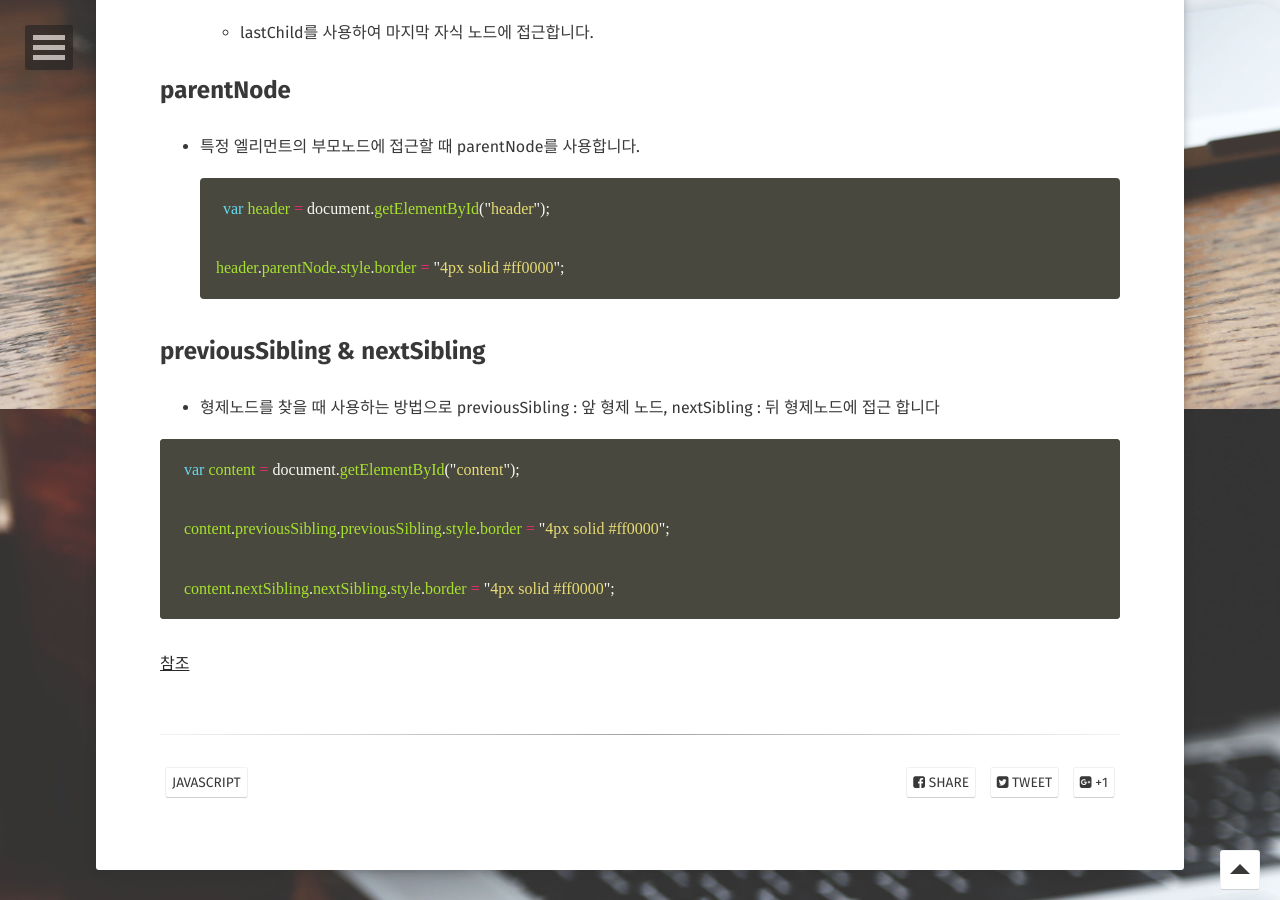
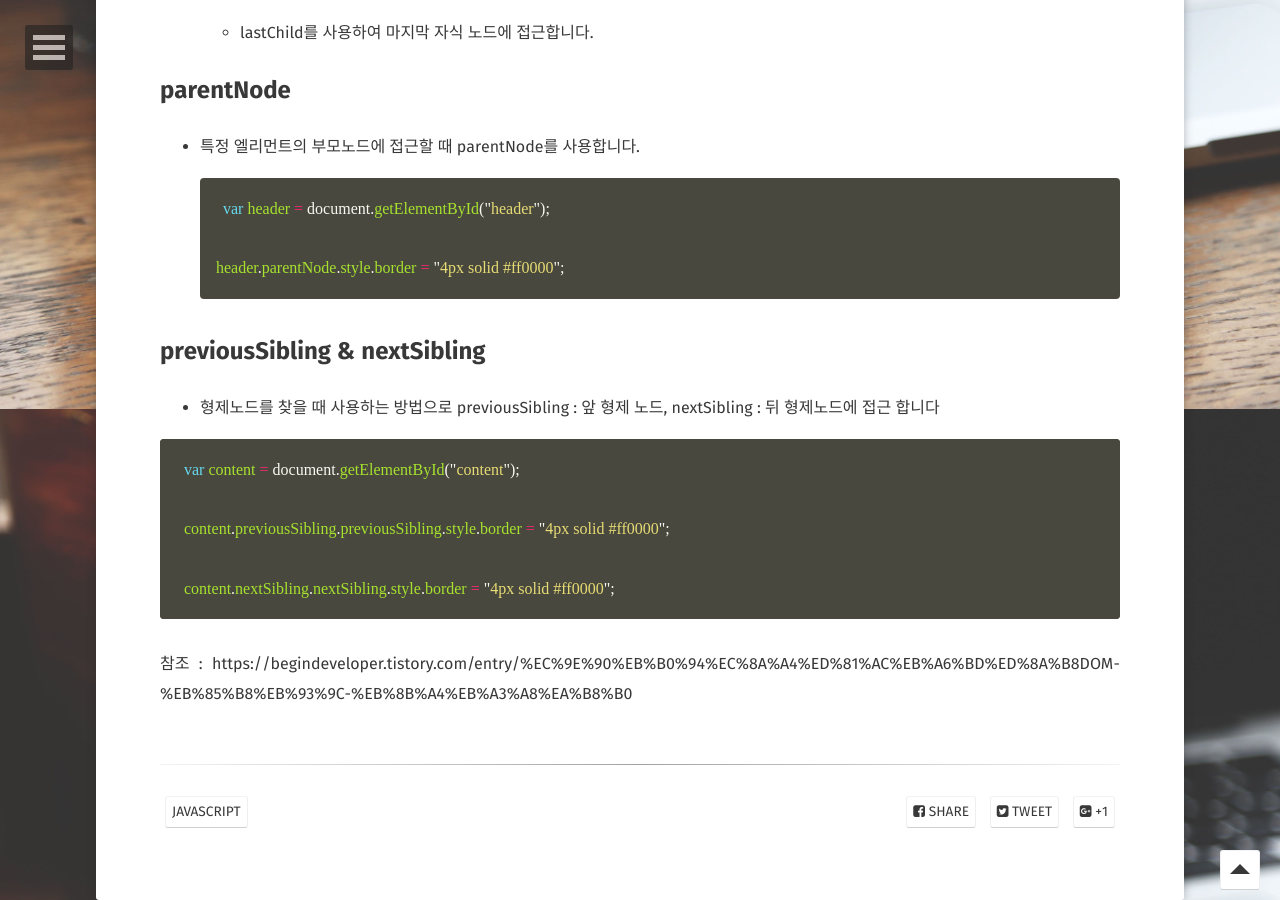
Before and after one commit to Kyounghwan01/lala, a Jekyll site: the page built from _posts/JavaScript/2019-05-01-노드다루기.md, in a window 1280 px wide and 900 px high, scrolled down 4091 px. Built offline with Jekyll 4.4.1, drawn with Linux system fonts in a browser that asks for light colours; some web fonts are replaced.

Commit message:
Update 2019-05-01-노드다루기.md

````diff
--- a/_posts/JavaScript/2019-05-01-노드다루기.md
+++ b/_posts/JavaScript/2019-05-01-노드다루기.md
@@ -173,5 +173,4 @@ function myFunction() {
   ```
 
 
-
-[참조]([https://begindeveloper.tistory.com/entry/%EC%9E%90%EB%B0%94%EC%8A%A4%ED%81%AC%EB%A6%BD%ED%8A%B8DOM-%EB%85%B8%EB%93%9C-%EB%8B%A4%EB%A3%A8%EA%B8%B0])
+참조 : https://begindeveloper.tistory.com/entry/%EC%9E%90%EB%B0%94%EC%8A%A4%ED%81%AC%EB%A6%BD%ED%8A%B8DOM-%EB%85%B8%EB%93%9C-%EB%8B%A4%EB%A3%A8%EA%B8%B0
````
